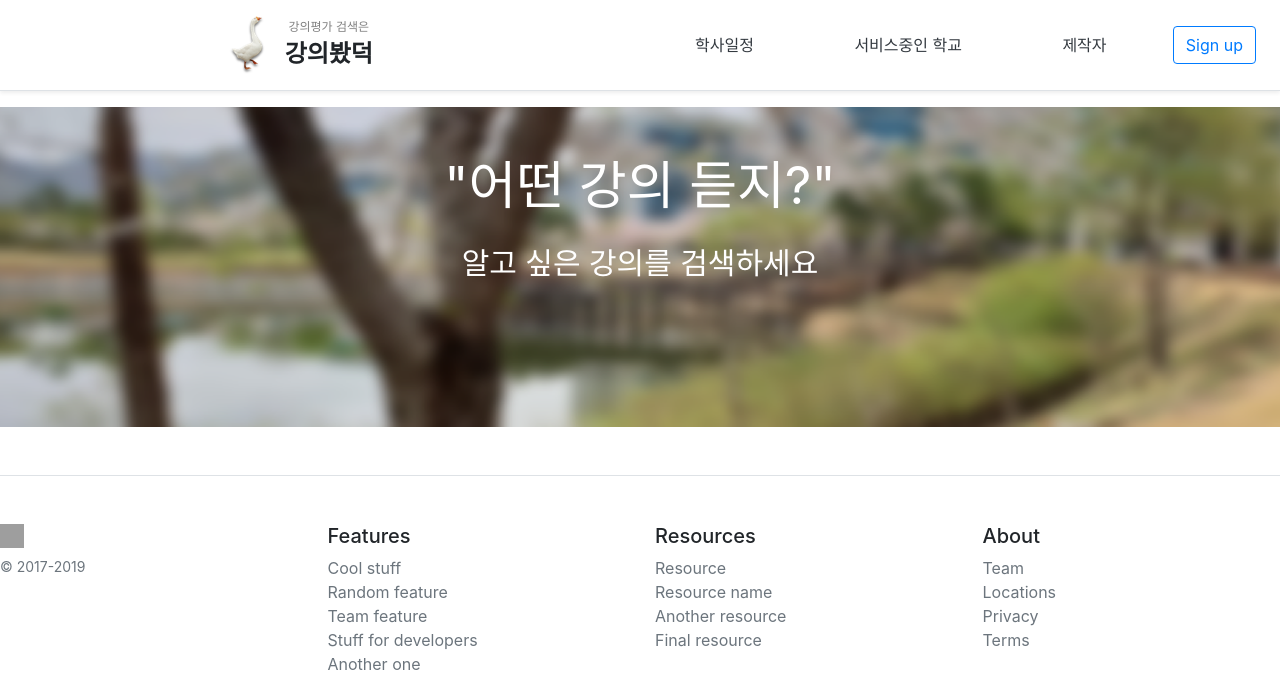
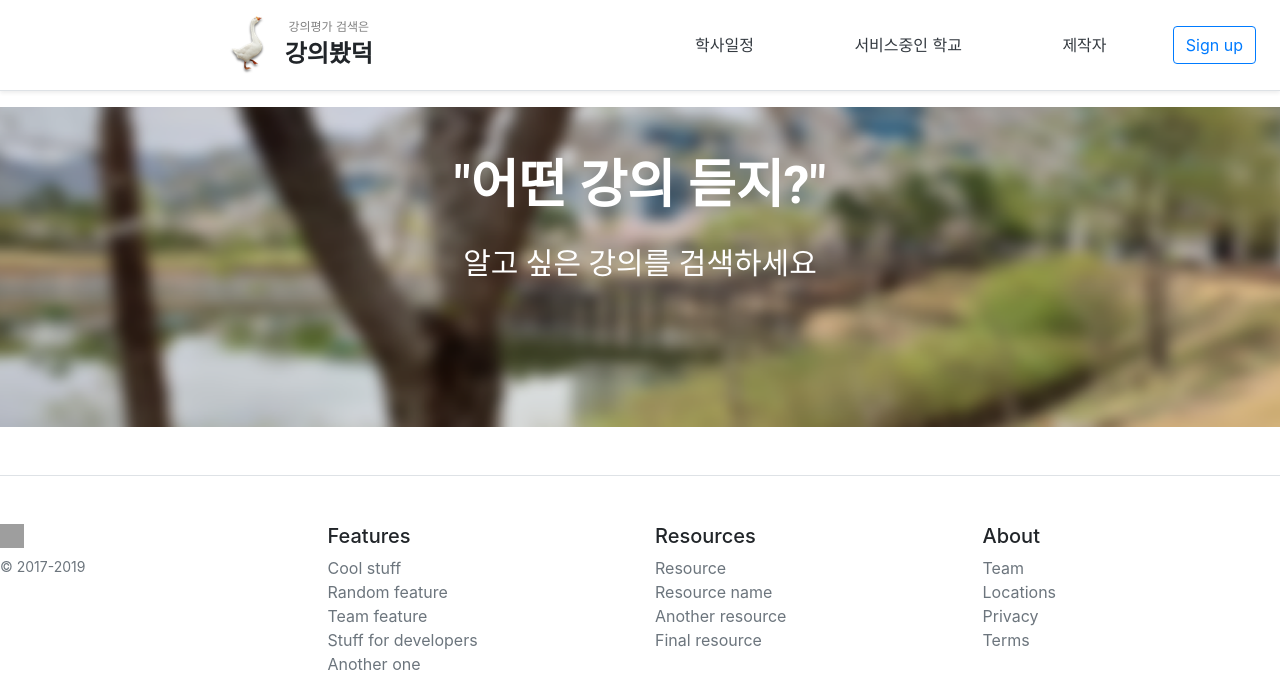
Before and after one commit to joelonsw/Unist-Likelion-Test-CourseEvaluation, a Django app: page / in a window 1280 px wide. Shown: the top 673 px of the page. Run offline with Django 3.2, Linux system fonts and the light colour scheme; data that the repository does not hold is empty; some libraries are stand-ins or nearby versions; grey boxes are pictures that could not be loaded.

Commit message:
프론트 작업1

```diff
--- a/practicePjt/static/css/home.css
+++ b/practicePjt/static/css/home.css
@@ -34,18 +34,23 @@
     color: white;
     text-align: center;
     margin-top: 5vh;
+    font-family: Roboto;
+    font-weight: bold;
 }
 .searchline2{
     font-size: 30px;
     color: white;
     text-align: center;
     margin-top: 2vh;
+    font-family: Roboto;
+    font-weight: 500;
 }
 .course{
   margin-top: 40vh;
   display: flex;
   width: 80vw;
   flex-wrap: wrap;
+  margin-left: 6vw;
 }
 .coursebox{
   margin-left: 8vw;
@@ -59,10 +64,12 @@
   padding-left: 1vw;
   font-size: 30px;
   font-weight: 400;
+  font-family: Roboto;
 }
 .courseid{
   padding-left: 1vw;
   font-size: 20px;
+  font-family: Roboto;
 }
 .courseimg{
   float: right;
```
